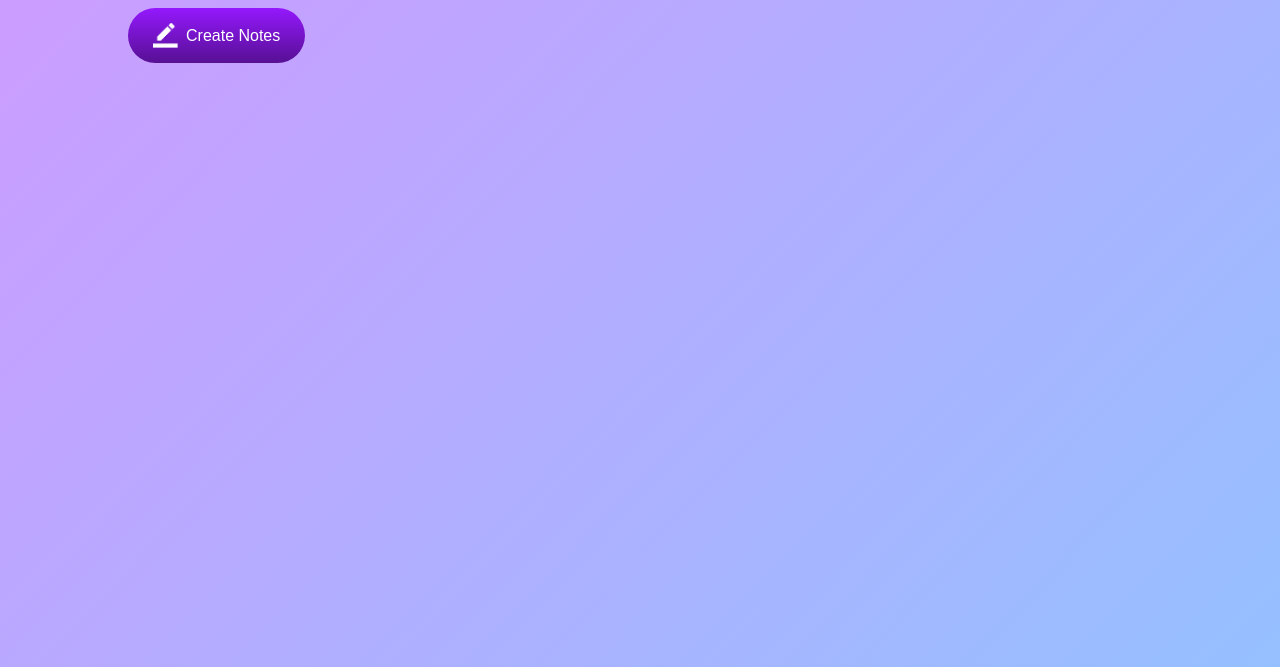
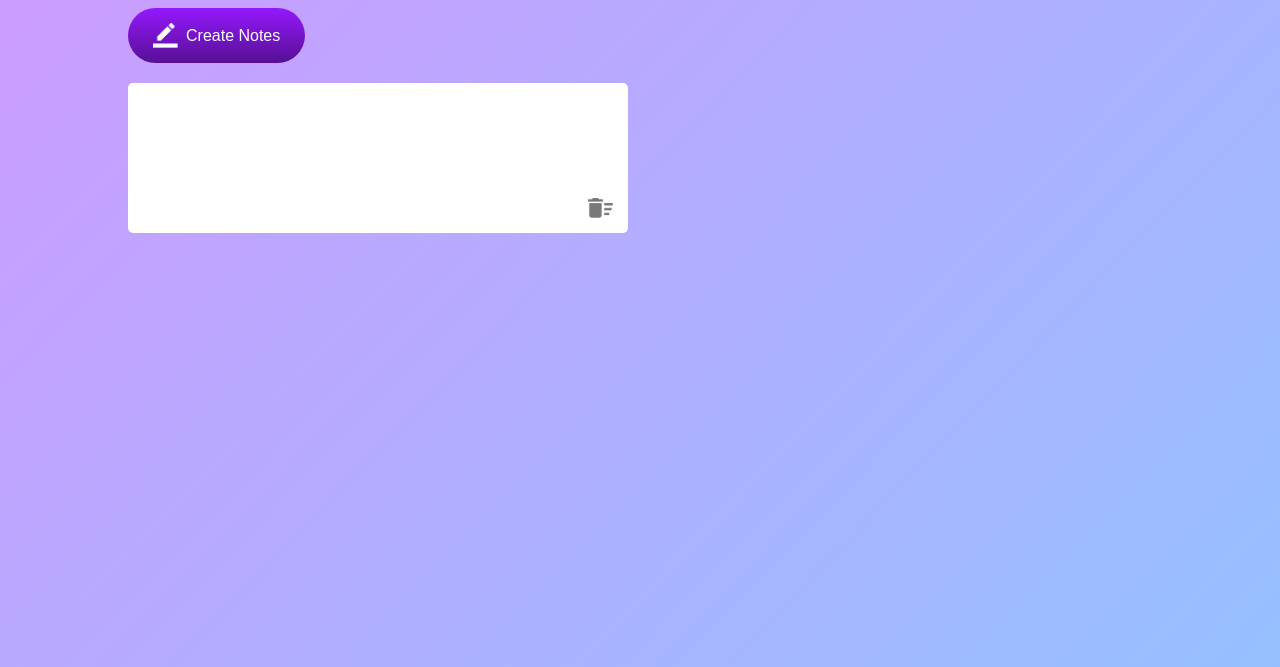
Before and after one commit to shruticl-03/Notes-App, a plain HTML site: page index.html in a window 1280 px wide. Both pictures are taken after a click on the button "Create Notes". Shown: the part 133-800 px from the top of the page. Drawn offline with Linux system fonts and the light colour scheme.

Commit message:
Created input text file with delete icon

```diff
--- a/index.html
+++ b/index.html
@@ -11,9 +11,9 @@
 <body>
     <div class="container">
         <h1><img src="images/notes.png">Notes</h1>
-        <button><img src="images/edit.png">Create Notes</button>
+        <button class="btn"><img src="images/edit.png">Create Notes</button>
         <div class="notes-container">
-            <!-- <p contenteditable="true" class="input-box">
+            <!-- <p c="true" class="input-box">
                 <img src="images/delete.png">
             </p> -->
         </div>
--- a/script.js
+++ b/script.js
@@ -0,0 +1,12 @@
+const notesContainer = document.querySelector(".notes-container");
+const createBtn = document.querySelector(".btn");
+let notes = document.querySelectorAll(".input-box");
+
+createBtn.addEventListener("click", () => {
+  let inputBox = document.createElement("p");
+  let img = document.createElement("img");
+  inputBox.className = "input-box";
+  inputBox.setAttribute("contenteditable", "true");
+  img.src = "images/delete.png";
+  notesContainer.appendChild(inputBox).appendChild(img);
+})
```
